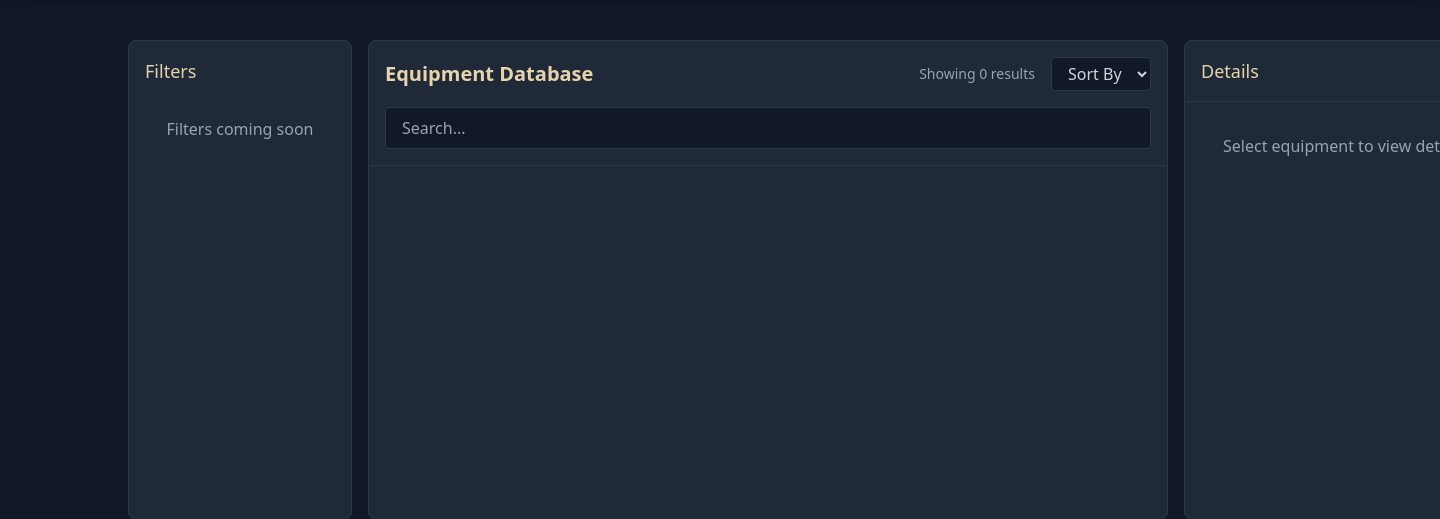
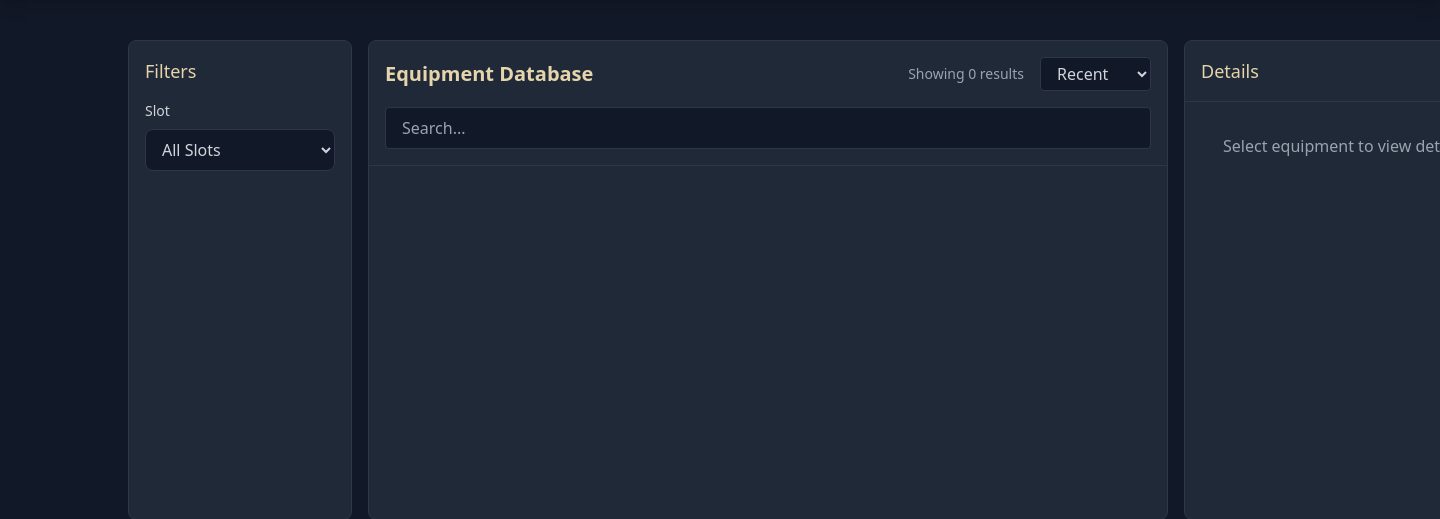
Before and after one commit to MarcBM/lotro-forge, a FastAPI app: page /database in a window 1440 px wide; the page is wider, and only the part inside the window is pictured. Shown: the part 116-635 px from the top of that part. Run offline with FastAPI, Linux system fonts and the light colour scheme; data that the repository does not hold is empty; parts of the project's set-up code (start-up, migrations or seed data) failed here and were passed over; some libraries are stand-ins or nearby versions.

Commit message:
Sorting and filtering implemented for easier db viewing

```diff
--- a/parsers/__init__.py
+++ /dev/null
@@ -1,5 +0,0 @@
-"""LOTRO Forge parsers package."""
-
-from .item_parser import ItemParser
-
-__all__ = ['ItemParser']
--- a/web/templates/database/components/base_panel.html
+++ b/web/templates/database/components/base_panel.html
@@ -34,6 +34,7 @@
 <div x-data="databasePanel('{{ panel_id }}')"
      x-show="activePanel === '{{ panel_id }}'"
      @update-pagination.window="handlePaginationUpdate($event.detail)"
+     @reset-pagination.window="handlePaginationReset()"
      class="h-[calc(100vh-20rem)] flex gap-4">
 
     <!-- Left Column - Filters -->
@@ -55,12 +56,13 @@
                     <div class="text-sm text-gray-400">
                         <span x-text="totalResults ? `Showing ${items.length} out of ${totalResults} results` : `Showing ${items.length} results`"></span>
                     </div>
-                    <!-- Sort By dropdown placeholder -->
-                    <select class="bg-lotro-darker text-gray-300 px-3 py-1 rounded border border-lotro-border focus:border-lotro-gold focus:outline-none">
-                        <option value="" disabled selected>Sort By</option>
-                        <option value="" disabled>Name</option>
-                        <option value="" disabled>Level</option>
-                        <option value="" disabled>Type</option>
+                    <!-- Sort By dropdown -->
+                    <select x-model="sortBy"
+                            @change="handleSortChange()"
+                            class="bg-lotro-darker text-gray-300 px-3 py-1 rounded border border-lotro-border focus:border-lotro-gold focus:outline-none">
+                        <option value="recent">Recent</option>
+                        <option value="name">Name</option>
+                        <option value="base_ilvl">Base iLvl</option>
                     </select>
                 </div>
             </div>
@@ -122,16 +124,49 @@ document.addEventListener('alpine:init', () => {
         limit: 99,
         items: [], // Add items array to track total items
         totalResults: null, // Track total results count
+        sortBy: 'recent', // Default sort option
 
         handlePaginationUpdate(detail) {
             this.hasMore = detail.hasMore;
+
+            // Determine if this is a fresh search or load-more
+            // For fresh search: offset - limit should equal 0 (first load)
+            // For load-more: offset - limit should equal current items length
+            const expectedCurrentLength = detail.offset - 99; // 99 is our limit
+            const isFreshSearch = expectedCurrentLength === 0;
+
+            if (isFreshSearch) {
+                // Fresh search - replace items
+                this.items = detail.newItems || [];
+            } else {
+                // Load more - append items
+                this.items = [...this.items, ...detail.newItems || []];
+            }
+
             this.offset = detail.offset;
-            // Update total items count
-            this.items = [...this.items, ...detail.newItems || []];
+
             // Update total results if provided
             if (detail.totalResults !== undefined) {
                 this.totalResults = detail.totalResults;
             }
+        },
+
+        handlePaginationReset() {
+            this.items = [];
+            this.totalResults = null;
+            this.hasMore = true;
+            this.offset = 0;
+        },
+
+        handleSortChange() {
+            // Dispatch a custom event that the panel component can listen for
+            const event = new CustomEvent('sort-change', {
+                detail: {
+                    panelId,
+                    sortBy: this.sortBy
+                }
+            });
+            window.dispatchEvent(event);
         },
 
         async loadMore() {
--- a/web/templates/database/components/equipment_panel.html
+++ b/web/templates/database/components/equipment_panel.html
@@ -1,9 +1,22 @@
 {% from "database/components/base_panel.html" import database_panel %}
 
 {% set filters_content %}
-<!-- Filters placeholder -->
-<div class="text-gray-400 text-center py-4">
-    Filters coming soon
+<!-- Equipment Filters -->
+<div class="space-y-4">
+    <!-- Slot Filter -->
+    <div>
+        <label class="block text-sm font-medium text-gray-300 mb-2">
+            Slot
+        </label>
+        <select x-model="selectedSlot"
+                @change="applyFilters()"
+                class="w-full bg-lotro-darker border border-lotro-border rounded-lg px-3 py-2 text-gray-300 focus:border-lotro-gold focus:outline-none">
+            <option value="">All Slots</option>
+            <template x-for="slot in availableSlots" :key="slot">
+                <option :value="slot" x-text="slot"></option>
+            </template>
+        </select>
+    </div>
 </div>
 {% endset %}
 
@@ -191,14 +204,47 @@ document.addEventListener('alpine:init', () => {
         concreteEquipment: null,
         loading: false,
 
+        // Filter state
+        selectedSlot: '',
+        availableSlots: [],
+
+        // Sort state
+        currentSort: 'recent',
+
         init() {
             // Initialize with empty array to ensure reactivity
             this.equipment = [];
+            // Load available slots for filter dropdown
+            this.loadAvailableSlots();
             // Initial load with a fixed limit of 99 (multiple of 3)
             this.loadEquipment(0, 99);
 
             // Listen for load-more events from the base panel
             window.addEventListener('load-more', this.handleLoadMore.bind(this));
+            // Listen for sort-change events from the base panel
+            window.addEventListener('sort-change', this.handleSortChange.bind(this));
+        },
+
+        async loadAvailableSlots() {
+            try {
+                const response = await fetch('/api/items/equipment/slots');
+                if (!response.ok) {
+                    throw new Error('Failed to load slots');
+                }
+                const data = await response.json();
+                this.availableSlots = data.slots;
+            } catch (error) {
+                console.error('Error loading available slots:', error);
+                this.availableSlots = [];
+            }
+        },
+
+        applyFilters() {
+            // Reset to first page and reload with filters
+            this.equipment = [];
+            // Reset pagination state to indicate this is a fresh search
+            this.$dispatch('reset-pagination');
+            this.loadEquipment(0, 99);
         },
 
         handleLoadMore(event) {
@@ -206,12 +252,37 @@ document.addEventListener('alpine:init', () => {
             this.loadMoreEquipment(event.detail.offset, event.detail.limit);
         },
 
+        handleSortChange(event) {
+            if (event.detail.panelId !== 'equipment') return;
+            this.currentSort = event.detail.sortBy;
+            this.applyFilters(); // Reload with new sort
+        },
+
+        buildApiUrl(offset, limit) {
+            const params = new URLSearchParams({
+                limit: limit.toString(),
+                skip: offset.toString()
+            });
+
+            // Add filter parameters
+            if (this.selectedSlot) {
+                params.append('slot', this.selectedSlot);
+            }
+
+            // Add sort parameter
+            if (this.currentSort && this.currentSort !== 'recent') {
+                params.append('sort', this.currentSort);
+            }
+
+            return `/api/items/equipment?${params.toString()}`;
+        },
+
         async loadEquipment(offset, limit) {
             if (this.loading) return;
 
             try {
                 this.loading = true;
-                const response = await fetch(`/api/items/equipment?limit=${limit}&skip=${offset}`);
+                const response = await fetch(this.buildApiUrl(offset, limit));
                 if (!response.ok) {
                     throw new Error('Failed to load equipment');
                 }
@@ -245,7 +316,7 @@ document.addEventListener('alpine:init', () => {
 
             try {
                 this.loading = true;
-                const response = await fetch(`/api/items/equipment?limit=${limit}&skip=${offset}`);
+                const response = await fetch(this.buildApiUrl(offset, limit));
                 if (!response.ok) {
                     throw new Error('Failed to load more equipment');
                 }
```
Also changed, not shown: web/api/items.py (+30 -1 lines).
